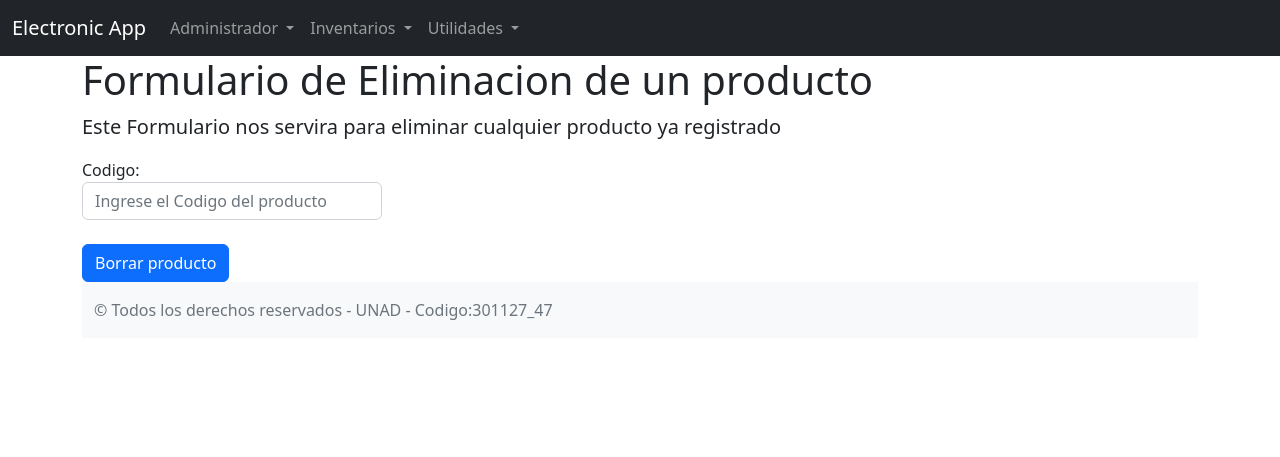
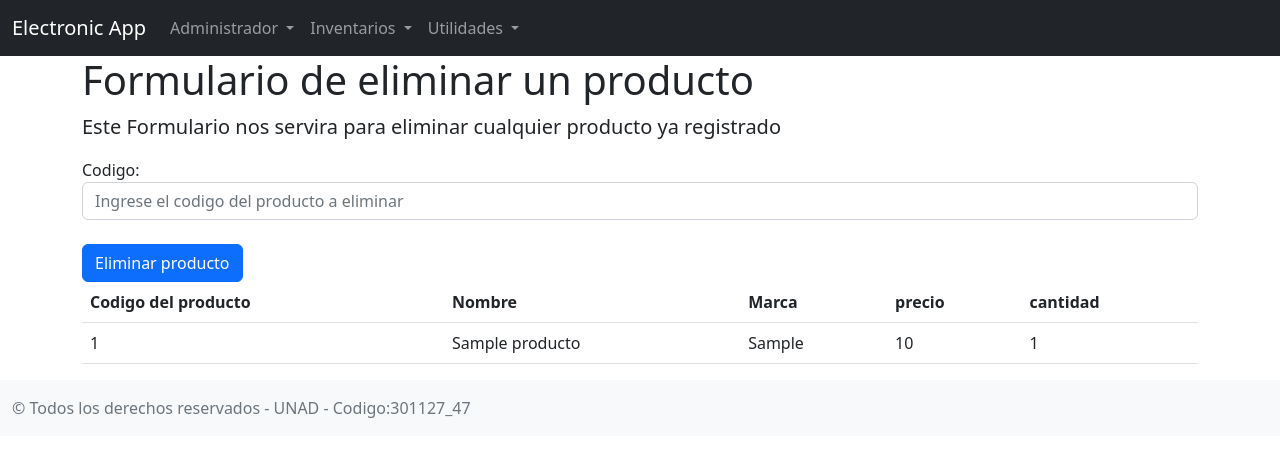
Before and after one commit to wapastorv/CursoProgramacionWebUNAD, a PHP site: page /eliminarProducto.php in a window 1280 px wide. Shown: the top 457 px of the page. Run offline with PHP 8.4, Linux system fonts and the light colour scheme; tables that the repository leaves empty hold one stand-in row (values such as "Sample post").

Commit message:
Codigicacion de eliminar producto

```diff
--- a/eliminarProducto.php
+++ b/eliminarProducto.php
@@ -1,19 +1,110 @@
-<?php include 'templates/header.php'?>
+<?php
+include 'funciones.php';
+
+csrf();
+if (isset($_POST['submit']) && !hash_equals($_SESSION['csrf'], $_POST['csrf'])) {
+  die();
+}
+$error = false;
+$config = include 'config.php';
+
+  if (isset($_POST['submit'])) {
+    try {
+      $dsn = 'mysql:host=' . $config['db']['host'] . ';dbname=' . $config['db']['name'];
+      $conexion = new PDO($dsn, $config['db']['user'], $config['db']['pass'], $config['db']['options']);
+
+
+      $id = $_POST['codigo'];
+      $consultaSQL2 = "DELETE FROM producto WHERE id_producto =" . $id;
+
+      $consulta = $conexion->prepare($consultaSQL2);
+      $consulta->execute();
+
+    }catch(PDOException $error) {
+      $error = $error->getMessage();
+    }
+  }
+
+  try {
+    $dsn = 'mysql:host=' . $config['db']['host'] . ';dbname=' . $config['db']['name'];
+    $conexion = new PDO($dsn, $config['db']['user'], $config['db']['pass'], $config['db']['options']);
+
+    $consultaSQL2 = "SELECT * FROM producto";
+
+    $sentencia = $conexion->prepare($consultaSQL2);
+    $sentencia->execute();
+
+    $producto = $sentencia->fetchAll();
+
+  } catch(PDOException $error) {
+    $error = $error->getMessage();
+  }
+?>
+
+<?php include 'templates/header.php' ?>
+
+<?php
+  if($error) {
+?>
+  <div class="container mt-2">
+    <div class="row">
+      <div class="col-md-12">
+        <div class="alert alert-danger" role="alert">
+          <?= $error ?>
+        </div>
+      </div>
+    </div>
+  </div>
+<?php
+}
+?>
 <div class="container">
-  <h1>Formulario de Eliminacion de un producto</h1>
+  <h1>Formulario de eliminar  un producto</h1>
   <p class="lead">
     Este Formulario nos servira para eliminar cualquier producto ya registrado
   </p>
-
-    <form action="#" method="POST">
+  <form method="post">
     <div class="form-group">
-    <label for="email">Codigo:</label>
-    <input type="email" class="form-control" placeholder="Ingrese el Codigo del producto" id="email" name="e" style="width:300px">
+      <label for="codigo">Codigo:</label>
+      <input type="text" class="form-control" placeholder="Ingrese el codigo del producto a eliminar" id="codigo" name="codigo" class="form-control">
     </div>
-
     <br>
-
-  <button type="submit" class="btn btn-primary">Borrar producto</button>
-
+    <button type="submit" name="submit"class="btn btn-primary">Eliminar producto</button>
+    <input name="csrf" type="hidden" value="<?php echo escapar($_SESSION['csrf']); ?>">
   </form>
+  </div>
+  <div class="container">
+    <div class="row">
+      <div class="col-md-12">
+        <table class="table">
+          <thead>
+            <tr>
+              <th>Codigo del producto</th>
+              <th>Nombre</th>
+              <th>Marca</th>
+              <th>precio</th>
+              <th>cantidad</th>
+            </tr>
+          </thead>
+          <tbody>
+            <?php
+            if ($producto && $sentencia->rowCount() > 0) {
+              foreach ($producto as $fila) {
+            ?>
+                <tr>
+                  <td><?php echo escapar($fila["id_producto"]); ?></td>
+                  <td><?php echo escapar($fila["nombre_producto"]); ?></td>
+                  <td><?php echo escapar($fila["marca_producto"]); ?></td>
+                  <td><?php echo escapar($fila["precio_producto"]); ?></td>
+                  <td><?php echo escapar($fila["cantidad_producto"]); ?></td>
+                </tr>
+            <?php
+              }
+            }
+            ?>
+          <tbody>
+        </table>
+      </div>
+    </div>
+  </div>
 <?php include 'templates/footer.php'?>
```
Lines whose indentation alone changed are shown as unchanged.
